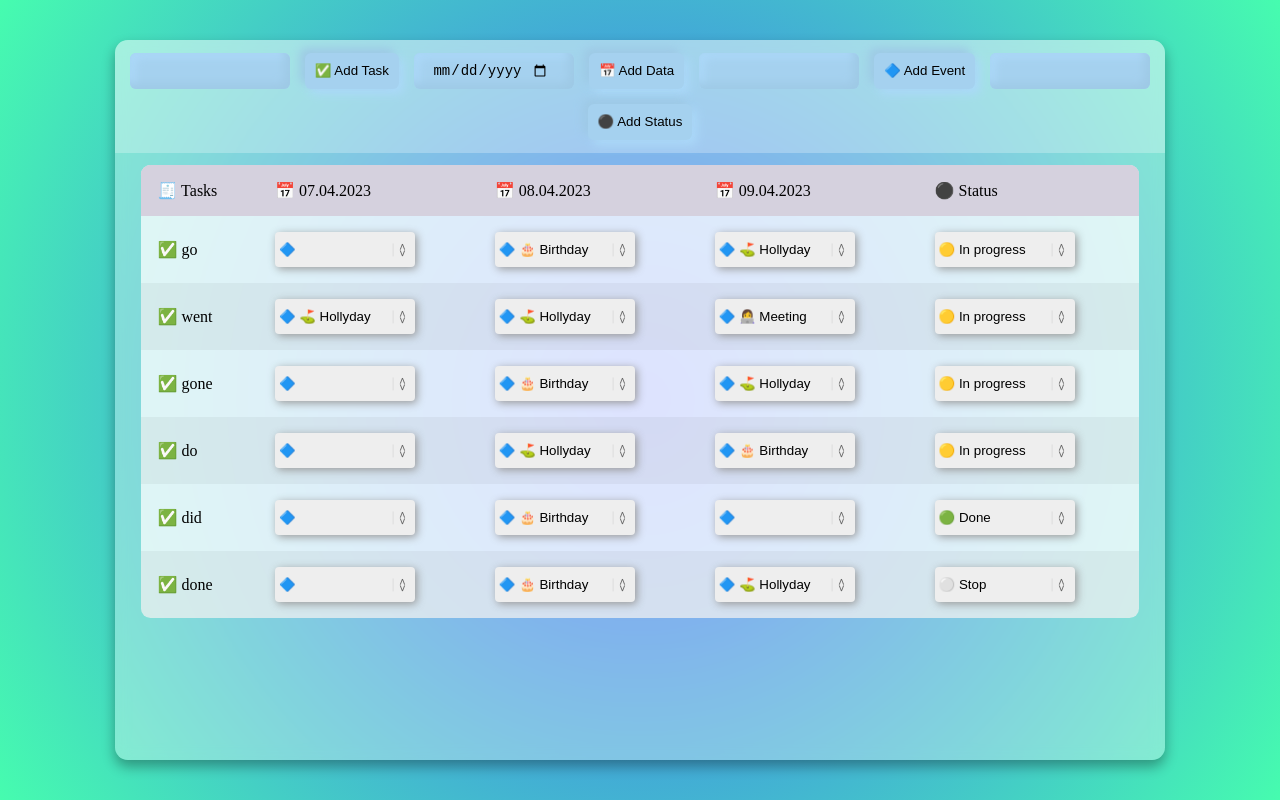
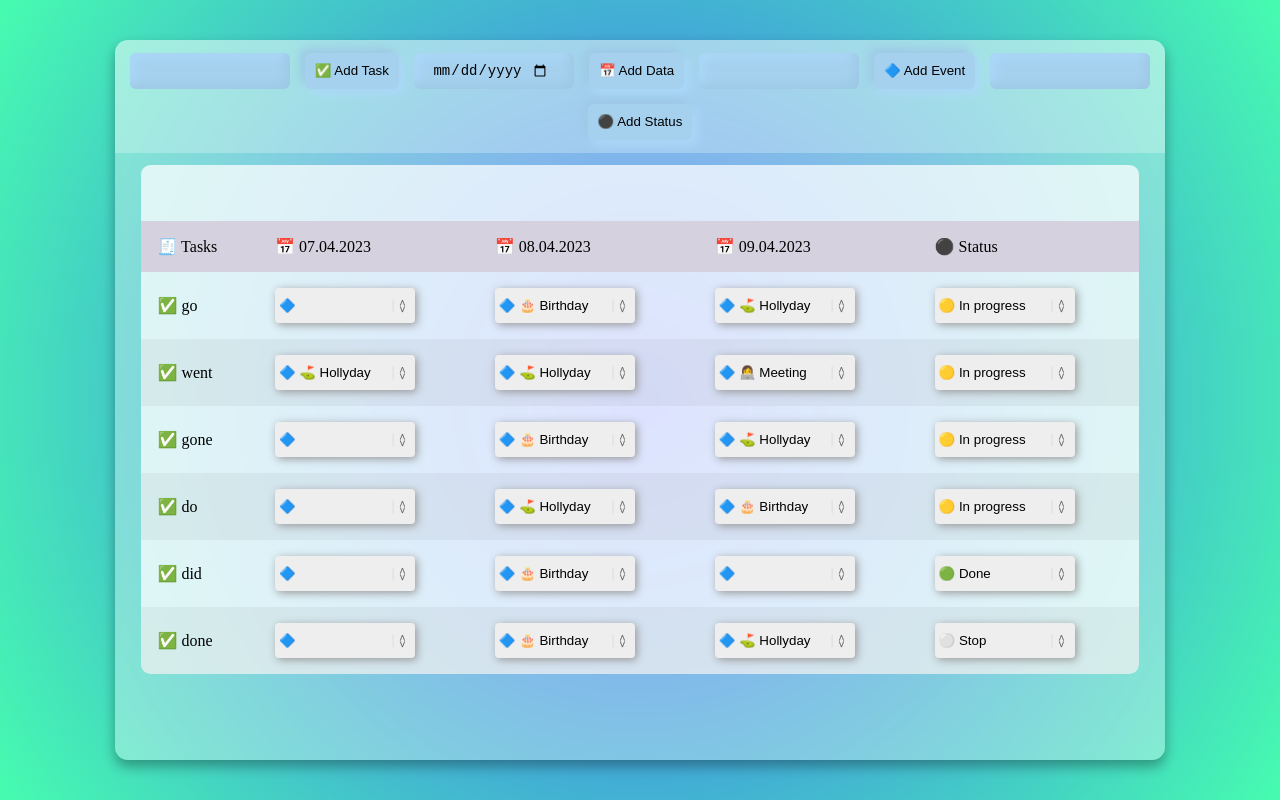
Before and after one commit to alex-sizow/zecurion-table, a Vue app: page / in a window 1280 px wide. Built offline with nearby package versions, Linux system fonts and the light colour scheme.

Commit message:
Add title

```diff
--- a/src/components/Table.vue
+++ b/src/components/Table.vue
@@ -43,6 +43,7 @@
 			</button>
 		</section>
 		<section class="table__body">
+			<div class="table__body_title">{{ title }}</div>
 			<table>
 				<thead>
 					<tr>
@@ -55,23 +56,26 @@
 						<th>⚫ Status</th>
 					</tr>
 				</thead>
+
 				<tbody>
 					<tr
 						v-for="(item, outerIndex) in tasks"
 						:key="outerIndex">
 						<th>✅ {{ item.task }}</th>
 						<th
-							v-for="(item, dataIndex) in dates"
+							v-for="(date, dataIndex) in dates"
 							:key="dataIndex">
-							<!-- <label
-								v-for="(item, index) in events"
-								:for="events"
-								:key="index"></label> -->
 							<label>
 								<select
 									:id="events"
-									v-model="
-										tasks[outerIndex].event[dataIndex]
+									v-model="tasks[outerIndex].event[dataIndex]"
+									v-on:mouseover="
+										titleDisplay(
+											item.task,
+											date,
+											tasks[outerIndex].event[dataIndex],
+											tasks[outerIndex].status,
+										)
 									">
 									<option
 										v-for="(item, index) in events"
@@ -113,6 +117,7 @@
 export default {
 	data() {
 		return {
+			title: '',
 			inputTask: '',
 			inputData: '',
 			inputEvent: '',
@@ -164,9 +169,16 @@ export default {
 		};
 	},
 	methods: {
+		titleDisplay(task, date, event, indexStatus) {
+			if (event.length > 0) {
+				this.title = `${date} task ${task} in status "${this.statuses[indexStatus]}" event ${event} occurs.`;
+			} else {
+				this.title = `${date} task ${task} in status "${this.statuses[indexStatus]}" no events . `;
+			}
+		},
+
 		addTask() {
 			let inputTask = this.inputTask;
-			this.tasks;
 			let events = this.dates.map((event) => 0);
 
 			if (inputTask.length > 0) {
@@ -358,6 +370,14 @@ tbody {
 		margin: 0.8rem auto;
 		border-radius: 0.6rem;
 		overflow: auto;
+
+		.table__body_title {
+			min-height: 56px;
+			padding: 0.9rem 1.2rem;
+			display: flex;
+
+			font-size: 20px;
+		}
 	}
 }
 
```
